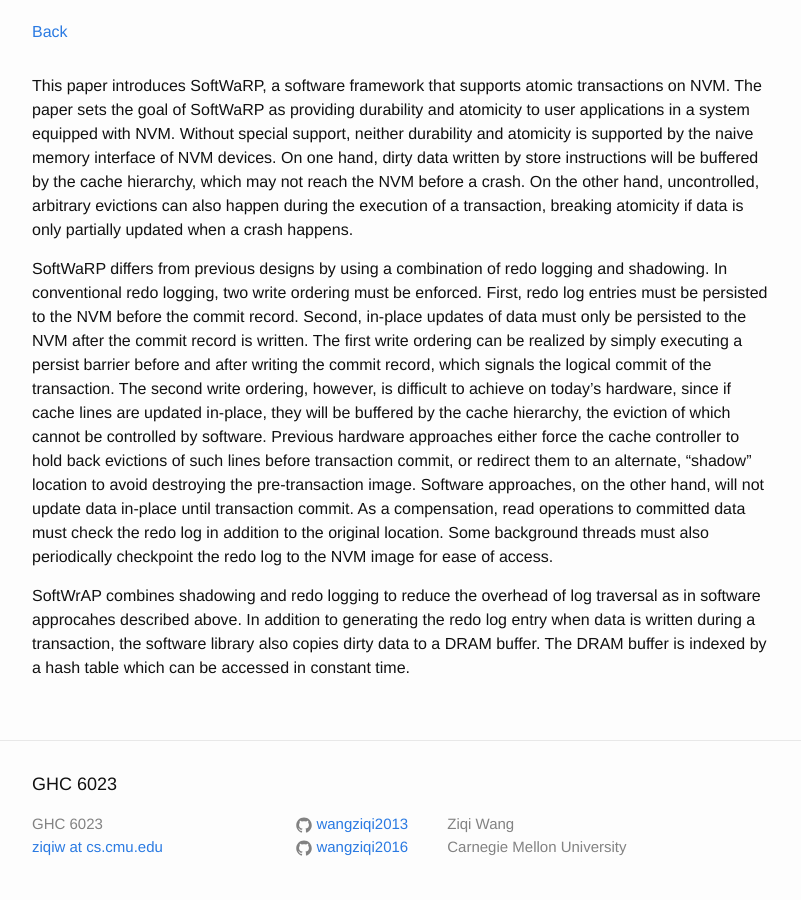
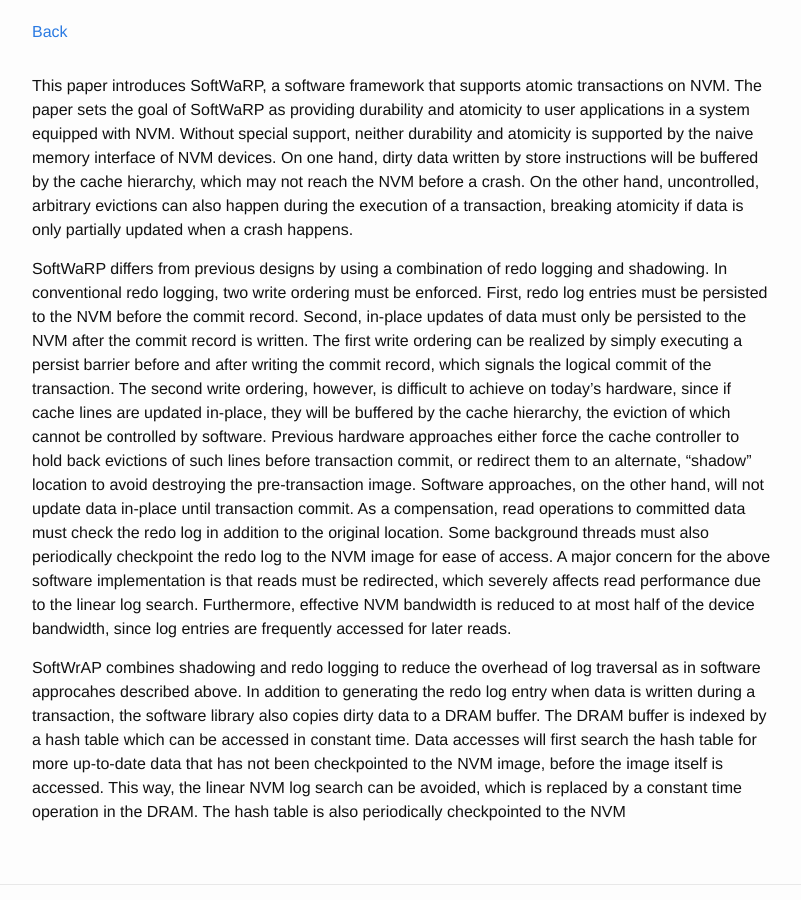
Before and after one commit to wangziqi2013/wangziqi2013.github.io, a Jekyll site: the page built from _posts/2020-08-05-softwrap.markdown, in a window 1280 px wide and 900 px high, scrolled down 460 px. Shown: the whole window, without its empty margins (238-1039 px from the left). Built offline with Jekyll 4.4.1, drawn with Linux system fonts in a browser that asks for light colours.

Commit message:
Adding concerns

```diff
--- a/_posts/2020-08-05-softwrap.markdown
+++ b/_posts/2020-08-05-softwrap.markdown
@@ -31,7 +31,13 @@ of such lines before transaction commit, or redirect them to an alternate, "shad
 pre-transaction image. Software approaches, on the other hand, will not update data in-place until transaction commit.
 As a compensation, read operations to committed data must check the redo log in addition to the original location.
 Some background threads must also periodically checkpoint the redo log to the NVM image for ease of access.
+A major concern for the above software implementation is that reads must be redirected, which severely affects read
+performance due to the linear log search. Furthermore, effective NVM bandwidth is reduced to at most half of the
+device bandwidth, since log entries are frequently accessed for later reads.
 
 SoftWrAP combines shadowing and redo logging to reduce the overhead of log traversal as in software approcahes described
 above. In addition to generating the redo log entry when data is written during a transaction, the software library also
 copies dirty data to a DRAM buffer. The DRAM buffer is indexed by a hash table which can be accessed in constant time.
+Data accesses will first search the hash table for more up-to-date data that has not been checkpointed to the NVM image,
+before the image itself is accessed. This way, the linear NVM log search can be avoided, which is replaced by a constant
+time operation in the DRAM. The hash table is also periodically checkpointed to the NVM
```
